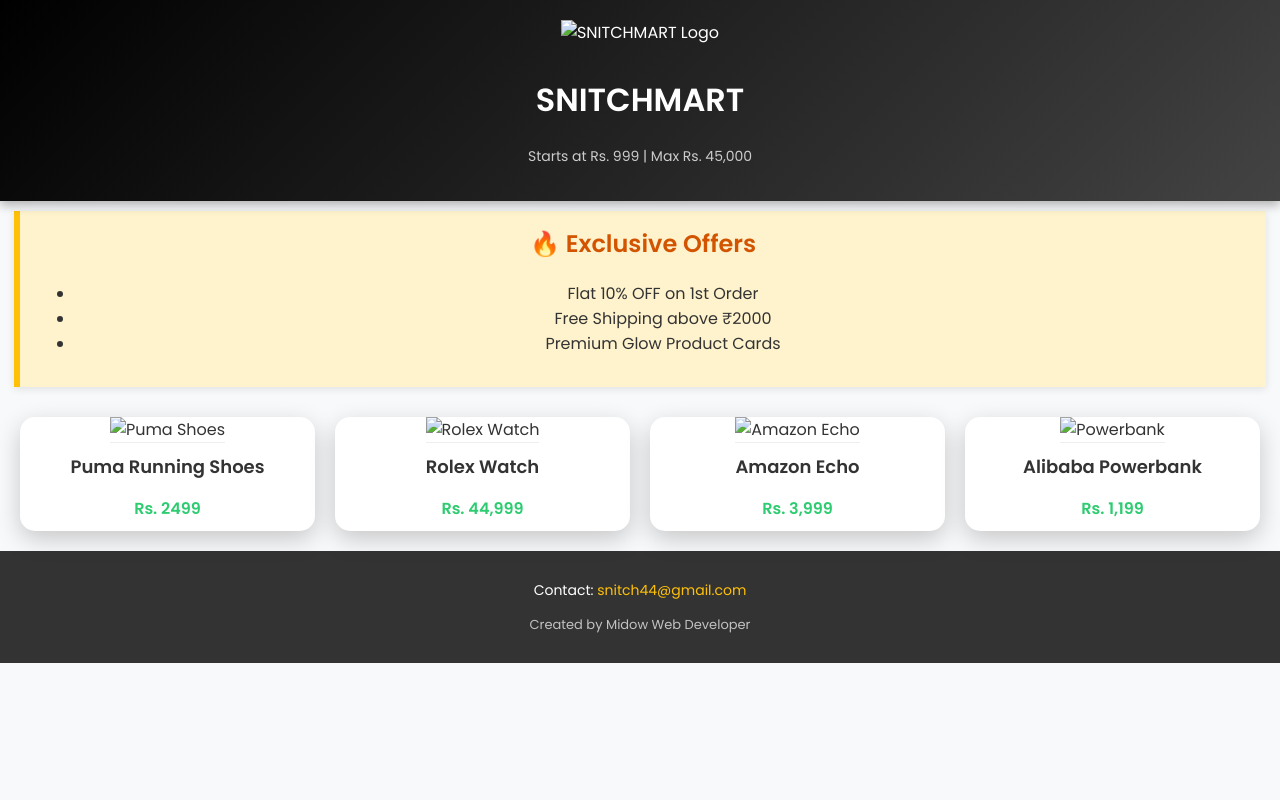
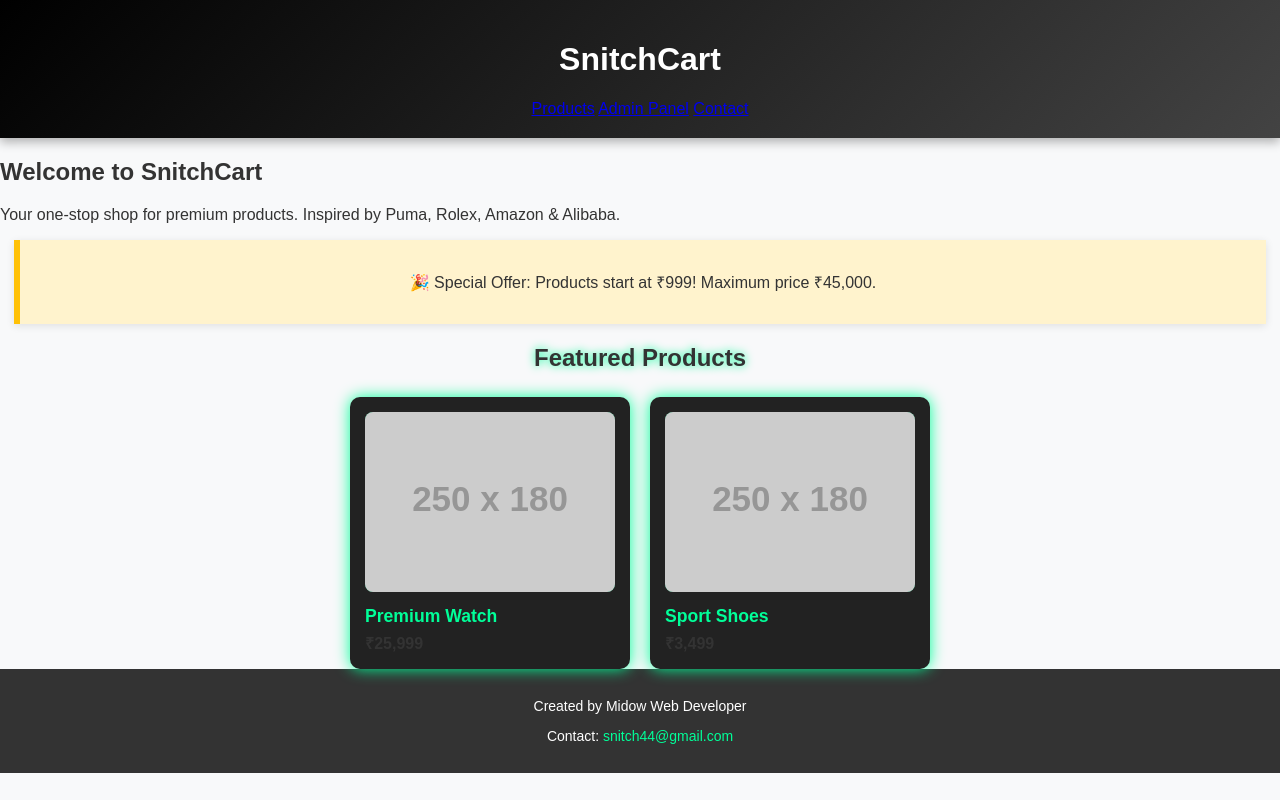
Before and after one commit to midowtech/SNITCHCART, a plain HTML site: page index.html in a window 1280 px wide. Drawn offline with Linux system fonts and the light colour scheme; placeholder pictures from the web are drawn by us.

Commit message:
Update index.html

```diff
--- a/index.html
+++ b/index.html
@@ -1,48 +1,53 @@
-<!DOCTYPE html><html lang="en">
+<!-- index.html -->
+<!DOCTYPE html>
+<html lang="en">
 <head>
   <meta charset="UTF-8" />
-  <meta name="viewport" content="width=device-width, initial-scale=1.0" />
-  <title>SNITCHMART - Home</title>
+  <meta name="viewport" content="width=device-width, initial-scale=1" />
+  <title>SnitchCart - Professional Ecommerce</title>
   <link rel="stylesheet" href="style.css" />
-  <link href="https://fonts.googleapis.com/css2?family=Poppins:wght@400;600&display=swap" rel="stylesheet">
 </head>
 <body>
-  <header>
-    <img src="assets/logo.png" alt="SNITCHMART Logo" class="logo" />
-    <h1>SNITCHMART</h1>
-    <p class="tagline">Starts at Rs. 999 | Max Rs. 45,000</p>
-  </header>  <section class="offers">
-    <h2>🔥 Exclusive Offers</h2>
-    <ul>
-      <li>Flat 10% OFF on 1st Order</li>
-      <li>Free Shipping above ₹2000</li>
-      <li>Premium Glow Product Cards</li>
-    </ul>
-  </section>  <main class="product-grid">
-    <div class="product-card" onclick="openProduct('Puma Running Shoes', 'Comfortable and stylish Puma shoes for daily wear.', 'product1.jpg', 2499)">
-      <img src="assets/product1.jpg" alt="Puma Shoes" />
-      <h3>Puma Running Shoes</h3>
-      <p>Rs. 2499</p>
-    </div><div class="product-card" onclick="openProduct('Rolex Watch', 'Luxury Rolex watch for the elite class.', 'product2.jpg', 44999)">
-  <img src="assets/product2.jpg" alt="Rolex Watch" />
-  <h3>Rolex Watch</h3>
-  <p>Rs. 44,999</p>
-</div>
+  <header class="container">
+    <h1>SnitchCart</h1>
+    <nav>
+      <a href="products.html">Products</a>
+      <a href="admin.html">Admin Panel</a>
+      <a href="mailto:snitch44@gmail.com">Contact</a>
+    </nav>
+  </header>
 
-<div class="product-card" onclick="openProduct('Amazon Echo', 'Smart Alexa speaker with voice control.', 'product3.jpg', 3999)">
-  <img src="assets/product3.jpg" alt="Amazon Echo" />
-  <h3>Amazon Echo</h3>
-  <p>Rs. 3,999</p>
-</div>
+  <section class="hero container">
+    <h2>Welcome to SnitchCart</h2>
+    <p>Your one-stop shop for premium products. Inspired by Puma, Rolex, Amazon & Alibaba.</p>
+  </section>
 
-<div class="product-card" onclick="openProduct('Alibaba Powerbank', '10,000 mAh fast-charging powerbank.', 'product4.jpg', 1199)">
-  <img src="assets/product4.jpg" alt="Powerbank" />
-  <h3>Alibaba Powerbank</h3>
-  <p>Rs. 1,199</p>
-</div>
+  <div class="offers container">
+    <p>🎉 Special Offer: Products start at ₹999! Maximum price ₹45,000.</p>
+  </div>
 
-  </main>  <footer>
-    <p>Contact: <a href="mailto:snitch44@gmail.com">snitch44@gmail.com</a></p>
-    <p class="credit">Created by Midow Web Developer</p>
-  </footer>  <script src="script.js"></script></body>
+  <section class="container">
+    <h2 style="text-align:center; margin-bottom: 25px; text-shadow: 0 0 10px #00ff99;">
+      Featured Products
+    </h2>
+    <div id="featured-products" style="display:flex;gap:20px;justify-content:center;flex-wrap: wrap;">
+      <!-- Example featured cards -->
+      <div style="background:#222; padding:15px; border-radius:10px; width: 250px; box-shadow: 0 0 15px #00ff99;">
+        <img src="https://via.placeholder.com/250x180" alt="Product 1" style="width:100%; border-radius:8px; margin-bottom:10px; box-shadow: inset 0 0 15px #00ff99;">
+        <div style="font-weight:700; color:#00ff99; font-size:1.1rem;">Premium Watch</div>
+        <div style="font-weight:600; margin-top:5px;">₹25,999</div>
+      </div>
+      <div style="background:#222; padding:15px; border-radius:10px; width: 250px; box-shadow: 0 0 15px #00ff99;">
+        <img src="https://via.placeholder.com/250x180" alt="Product 2" style="width:100%; border-radius:8px; margin-bottom:10px; box-shadow: inset 0 0 15px #00ff99;">
+        <div style="font-weight:700; color:#00ff99; font-size:1.1rem;">Sport Shoes</div>
+        <div style="font-weight:600; margin-top:5px;">₹3,499</div>
+      </div>
+    </div>
+  </section>
+
+  <footer>
+    <p>Created by Midow Web Developer</p>
+    <p>Contact: <a href="mailto:snitch44@gmail.com" style="color:#00ff99;">snitch44@gmail.com</a></p>
+  </footer>
+</body>
 </html>
```
